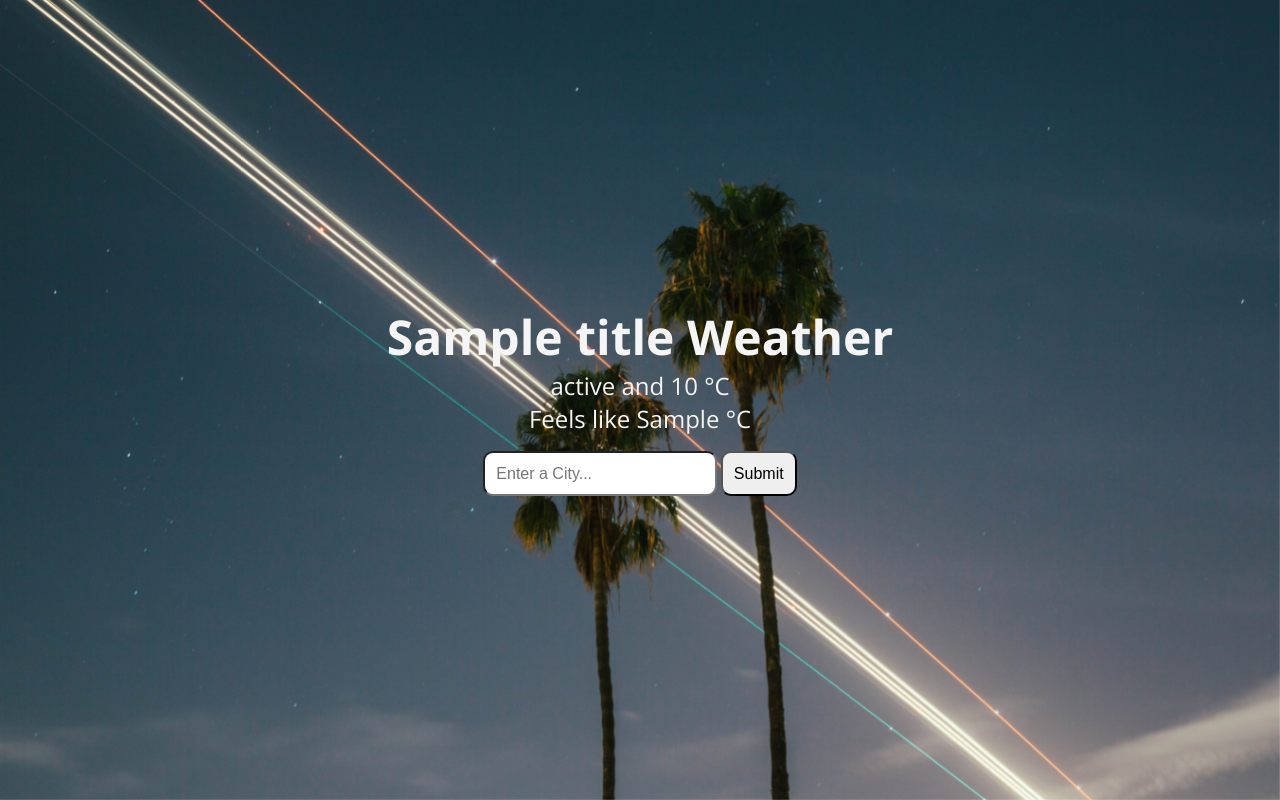
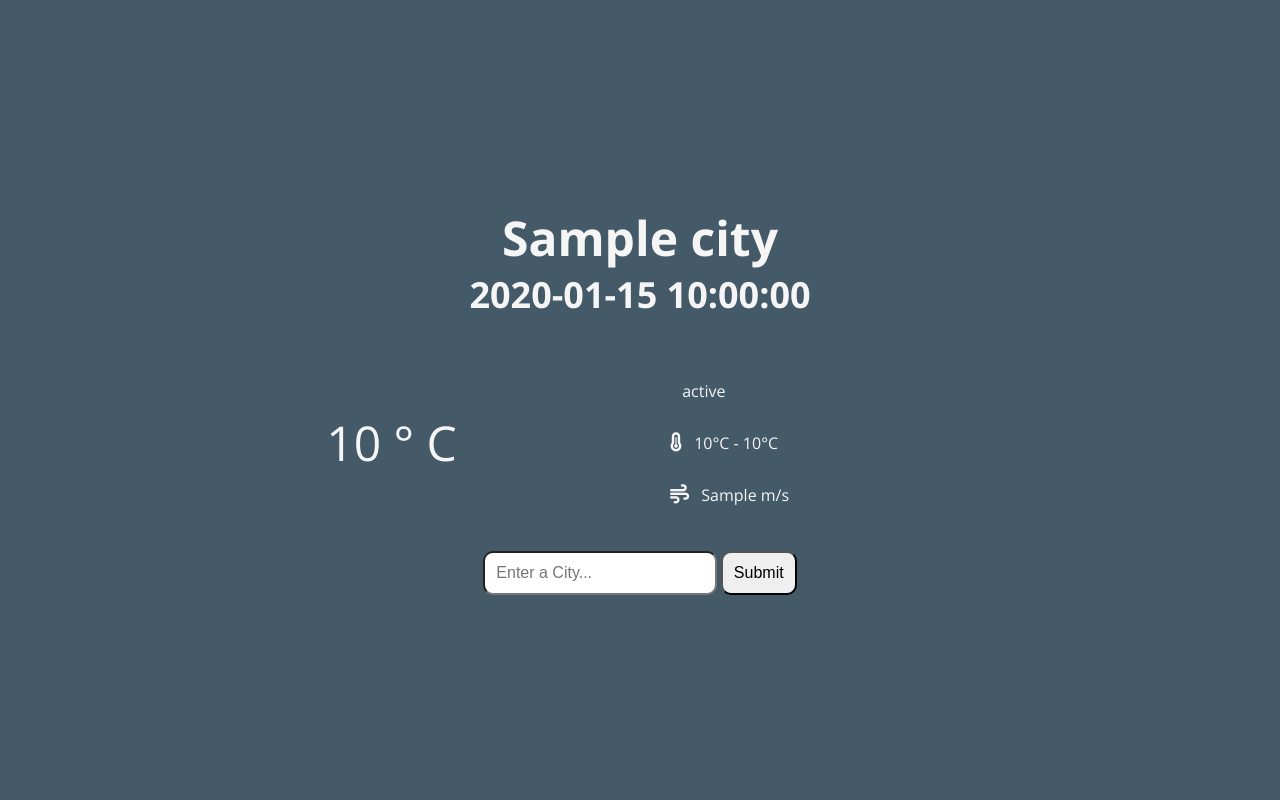
Before and after one commit to Mcube728/Weather-App, a Flask app: template templates/weather.html in a window 1280 px wide. Run offline with Flask 3, Linux system fonts and the light colour scheme; the template is opened without the code that fills it: most values are stand-ins (such as "Sample title", 1, 10 or a date in 2020); some libraries are stand-ins or nearby versions.

Commit message:
Changed layout and added more information for daily forecast.

```diff
--- a/server.py
+++ b/server.py
@@ -2,6 +2,7 @@ from flask import Flask, render_template, request
 from weather import getCurrentWeather
 from waitress import serve
 import werkzeug.serving
+import datetime
 
 app = Flask(__name__)
 
@@ -16,12 +17,42 @@ def getWeather():
     if not bool(city.strip()): city = 'Mumbai'     # Check for empty strings
     weather_data = getCurrentWeather(city)
     if not weather_data['cod'] == 200: return render_template('citynotfound.html')     # Check status code
+    today = datetime.datetime.now()
+    current_date = today.strftime("%A, %B %d")
+    # Simple City Weather Conditions
+    city = weather_data['name']
+    status = weather_data['weather'][0]['main']
+    temp = weather_data['main']['temp']
+    feels_like = weather_data['main']['feels_like']
+    min_temp = weather_data['main']['temp_min']
+    max_temp = weather_data['main']['temp_max']
+    wind_speed = weather_data['wind']['speed']
+    icons = {
+        'clear':'fa-sun',
+        'clouds':'fa-cloud',
+        'drizzle':'fa=cloud-rain',
+        'fog':'fa-smog',
+        'haze':'fa-smog',
+        'mist':'fa-smog',
+        'smoke':'fa-smog',
+        'snow':'fa-snowflake',
+        'tornado':'fa-tornado',
+        'thunderstorm':'fa-cloud-bolt',
+        'rain':'fa-cloud-showers-heavy',
+        'wind':'fa-wind',
+    }
+    weather_icon = icons[weather_data["weather"][0]["main"].lower()]
     return render_template(
         'weather.html',
-        title=weather_data["name"],
-        status=weather_data["weather"][0]["description"].capitalize(),
-        temp = f"{weather_data['main']['temp']:.2f}",
-        feels_like=f"{weather_data['main']['feels_like']:.1f}",
+        city=city,
+        status=status,
+        weather_icon = weather_icon,
+        current_date=current_date,
+        temp=temp,
+        feels_like=feels_like,
+        min_temp=min_temp,
+        max_temp=max_temp,
+        wind_speed=wind_speed,
     )
 
 
--- a/static/css/style.css
+++ b/static/css/style.css
@@ -29,11 +29,12 @@ body {
 .weather-wrapper{
     min-height: 100vh;
     min-width: 100vw;
-    background-image: url('/static/img/palm_trees.jpg');
+    background-color: #455a68;
+    /*background-image: url('/static/img/palm_trees.jpg');
     background-repeat: no-repeat;
     background-attachment: fixed;
     background-size: cover;
-    background-position: center;
+    background-position: center;*/
     display: flex;
     justify-content: center;
 }
@@ -67,7 +68,38 @@ body {
     display: flex;
     flex-direction: column;
     align-items: center;
+    justify-content: center;
+}
 
+.basic-weather{
+    width: 100%;
+    padding : 15px;
+    display: flex;
+    flex-direction: row;
+    justify-content: center;
+    align-items: center;
+}
+
+.temperature{
+    width: 50%;
+    margin: 15px;
+    display: flex;
+    font-size: 3rem;
+    justify-content: center;
+    align-items: center;
+}
+
+.misc-forecast{
+    width: 50%;
+    margin: 15px;
+}
+
+.misc-forecast .box{
+    padding: 15px;
+}
+
+.fa-solid{
+    font-size: 1.2rem;
 }
 
 .city-search{
@@ -79,7 +111,6 @@ body {
 	height: 28px;
 	width: 200px;
 	border-radius: 15px;
-	background: white;
 	position: absolute;
 	top: 3%;
 	left: 3%;
@@ -115,3 +146,21 @@ input, button {
     padding: 0.7rem;
     border-radius: 10px;
 }
+
+/* iPhone */
+
+@media (max-width: 375px) {
+    .temperature {
+        font-size: 2rem;
+    }
+}
+
+@media (max-width: 450px) {
+    .title h2{
+        font-size: 1.2rem;
+    }
+
+    .temperature {
+        font-size: 2.5rem;
+    }
+}
--- a/templates/weather.html
+++ b/templates/weather.html
@@ -6,15 +6,24 @@
     <title>{{ title }} Weather</title>
     <link rel="shortcut icon" href="{{ url_for('static', filename='img/favicon.ico') }}">
     <link href="{{url_for('static', filename='css/style.css')}}" rel="stylesheet" />
+    <script src="https://kit.fontawesome.com/17a0bb4a8f.js" crossorigin="anonymous"></script>
 </head>
 
 <body>
     <div class="weather-wrapper">
         <div class="container">
             <div class='title'>
-                <h1>{{ title }} Weather</h1>
-                <p>{{ status }} and {{ temp }} &deg;C</p>
-                <p>Feels like {{ feels_like }} &deg;C </p>
+                <h1>{{ city }}</h1>
+                <h2>{{ current_date }}</h2>
+            </div>
+
+            <div class="basic-weather">
+                <div class="temperature">{{ temp }} &deg; C</div>
+                <div class="misc-forecast">
+                    <div class="box"><i class="fa-solid {{ weather_icon }}"></i> &ensp;{{ status }}</div>
+                    <div class="box"><i class="fa-solid fa-temperature-three-quarters"></i> &ensp;{{ min_temp }}&deg;C - {{ max_temp }}&deg;C</div>
+                    <div class="box"><i class="fa-solid fa-wind"></i> &ensp;{{ wind_speed }} m/s</div>
+                </div>
             </div>
 
             <div class="city-search">
```
